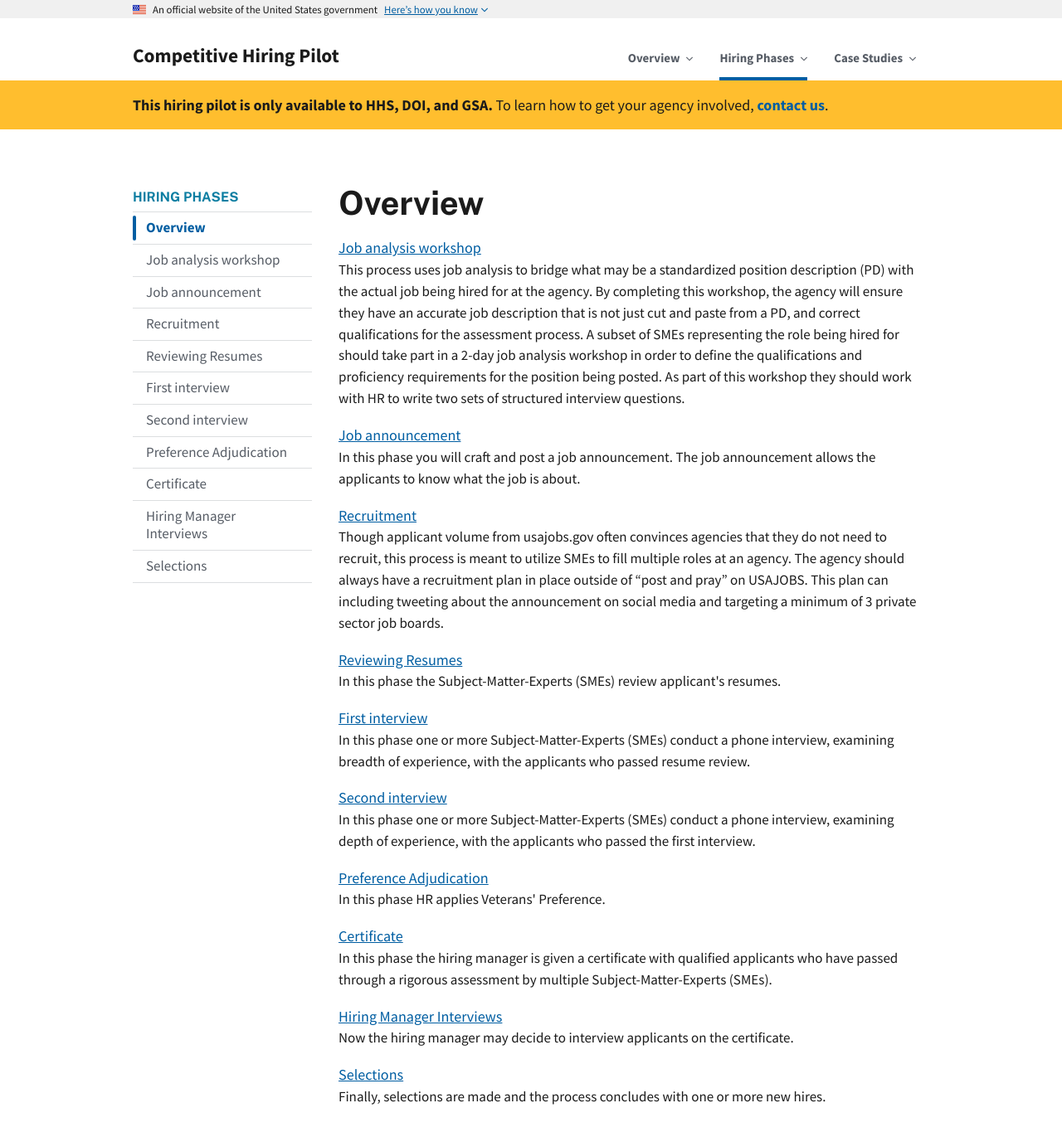
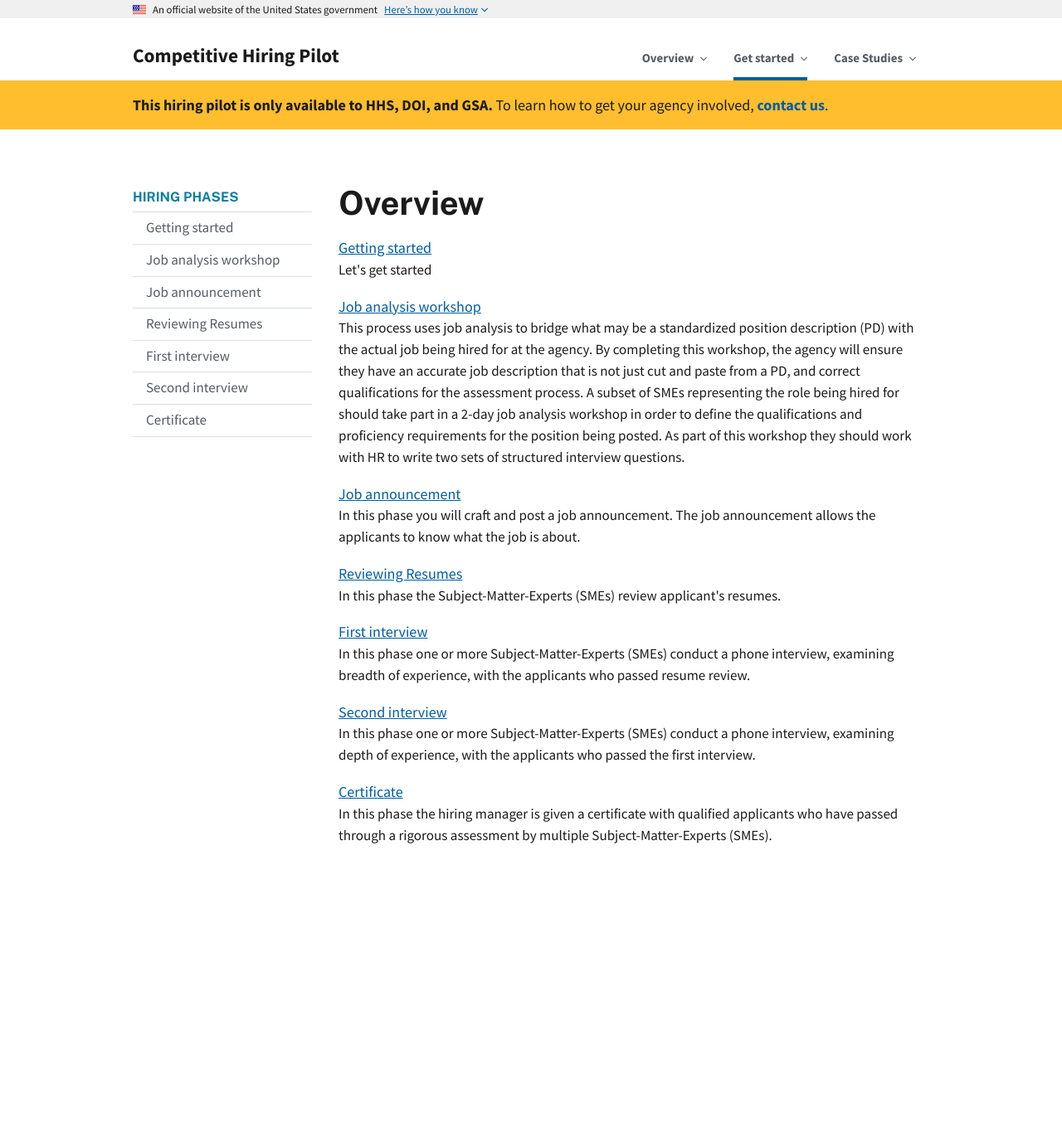
Before and after one commit to usds/SME-QA-Website, a Jekyll site: the page built from pages/phases/index.html, in a window 1280 px wide and 1400 px high. Shown: the top 1371 px of the window at 83% size. Built offline with Jekyll 4.4.1, drawn with Linux system fonts in a browser that asks for light colours.

Commit message:
First go at updating some of the IA. Removes recruitment and spreads it between getting started and job announcment. Adds a policy clarification for interviews.

```diff
--- a/_data/navigation.yml
+++ b/_data/navigation.yml
@@ -2,7 +2,7 @@
   - text: Overview
     href: /
     name: overview
-  - text: Hiring Phases
+  - text: Get started
     href: /hiring-phases/
     name: hiring-phases
   - text: Case Studies
@@ -16,9 +16,22 @@
     href: /overview/our-process/
 
 hiring-phases:
-  - text: Overview
-    href: /hiring-phases/
-    phase: overview
+  - text: Getting started
+    href: /hiring-phases/getting-started/
+    phase: getting-started
+    subnav:
+    - text: Identify Positions and Billets
+      href: "/hiring-phases/getting-started/#identify-positions-and-billets"
+    - text: Choosing Subject Matter Experts
+      href: "/hiring-phases/getting-started/#choosing-subject-matter-experts"
+    - text: Training Subject Matter Experts
+      href: "/hiring-phases/getting-started/#training-subject-matter-experts"
+    - text: Building a Recuitment Pipeline
+      href: "/hiring-phases/getting-started/#building-a-recruitment-pipeline"
+    - text: Creating a Case File
+      href: "/hiring-phases/getting-started/#creating-a-case-file"
+    - text: Measuring a Hiring Action
+      href: "/hiring-phases/getting-started/#measuring-a-hiring-action"
   - text: Job analysis workshop
     href: /hiring-phases/job-analysis/
     phase: job-analysis
@@ -47,14 +60,8 @@
       href: "/hiring-phases/job-announcement/#focus-on-content"
     - text: Creating the announcement
       href: "/hiring-phases/job-announcement/#creating-the-announcement"
-  - text: Recruitment
-    href: "/hiring-phases/recruitment/"
-    phase: recruitment
-    subnav:
-    - text: Planning recruitment
-      href: "/hiring-phases/recruitment/#planning-recruitment"
-    - text: Recruiting for your current roles
-      href: "/hiring-phases/recruitment/#recruiting-for-your-current-roles"
+    - text: Recruiting for your roles
+      href: "/hiring-phases/job-announcement/#recruiting-for-your-roles"
   - text: Reviewing Resumes
     href: /hiring-phases/reviewing-resumes/
     phase: reviewing-resumes
@@ -85,18 +92,16 @@
       href: "/hiring-phases/second-interview/#interviewing-applicants-for-technical-assessment-two"
     - text: Reviewing Second Interview Documentation and Ratings
       href: "/hiring-phases/second-interview/#reviewing-second-interview-documentation-and-ratings"
-  - text: Preference Adjudication
-    href: /hiring-phases/preference-adjudication/
-    phase: preference-adjudication
   - text: Certificate
     href: /hiring-phases/certificate/
     phase: certificate
-  - text: Hiring Manager Interviews
-    href: /hiring-phases/hiring-manager-interviews/
-    phase: hiring-manager-interviews
-  - text: Selections
-    href: /hiring-phases/selections/
-    phase: selections
+    subnav:
+    - text: HR Preference Adjudication
+      href: "/hiring-phases/certificate/#hr-preference-adjudication"
+    - text: Hiring manager interviews
+      href: "/hiring-phases/certificate/#hiring-manager-interviews"
+    - text: Selections
+      href: "/hiring-phases/certificate/#selections"
 
 hiring-roles:
   - text: Human Resources
--- a/pages/phases/certificate.md
+++ b/pages/phases/certificate.md
@@ -12,4 +12,27 @@
   {{ page.intro }}
 </p>
 
+<div class="chp-toolkit">
+  <h4 class="chp-toolkit__title">Toolkit</h4>
+  <ul class="chp-toolkit__list">
+    <li class="chp-toolkit__item">
+      <a href="{{site.baseurl}}/rating-guide/" class="chp-toolkit__link">
+        Preference Adjudication Rating Guide
+      </a>
+    </li>
+  </ul>
+</div>
+
 More soon.
+
+## HR Preference Adjudication
+
+In this phase HR applies Veterans' Preference.
+
+## Hiring manager interviews
+
+Now the hiring manager may decide to interview applicants on the certificate.
+
+## Selections
+
+Finally, selections are made and the process concludes with one or more new hires.
--- /dev/null
+++ b/pages/phases/getting-started.md
@@ -0,0 +1,49 @@
+---
+layout: article
+permalink: /hiring-phases/getting-started/
+section: hiring-phases
+title: Getting started
+sidenav: hiring-phases
+phase: getting-started
+intro: Let's get started
+---
+
+<p class="usa-intro">
+  {{ page.intro }}
+</p>
+
+## Identify Positions and Billets
+
+## Choosing Subject Matter Experts
+
+## Training Subject Matter Experts
+
+## Building a recruitment pipeline
+
+Use and measure the results for these techniques from The U.S. Digital Service (USDS) and The Lab at OPM to develop your short-term and long-term recruiting strategies.
+
+### Developing a Talent Pipeline Strategy
+
+To get the best people for your technical positions, develop a long-term talent pipeline strategy to tell prospective applicants about your agency and the types of work you typically do.
+
+1.  **Attend technology conferences.**
+
+Both USDS and The Lab at OPM encourage staff to participate in tech events both in the DC area and across the country. In order for this to be successful, both groups do what they can to remove friction so that staff can talk about their government work as freely as possible. USDS uses consistent media outreach, blog posts, and social media activity to help raise their profile, and while this takes time and effort to establish, it has paid off.
+
+2.  **Cultivate relationships with well connected individuals.**
+
+The Lab maintains a list of both designers and people interested in civic tech with large networks and audiences. They routinely reach out to these people when there's a job posting to ask them to mention it on Twitter, their blog, LinkedIn page, or even an email to their network.
+
+3.  **Engage with local professional affinity groups.**
+
+If SMEs are members of local meet-ups or other communities, encourage them to share your job announcement there. For example, see these popular D.C. technology events and communities:
+
+-   [D.C. area Drupal meetup group Slack channel](https://www.meetup.com/drupal-dc/messages/archive/)
+-   [D.C. Tech (Rails and JS heavy)](https://www.meetup.com/DC-Tech-Meetup/discussions/)
+-   [D.C. Agile Software testing group](https://www.meetup.com/dcast-io/discussions/)
+-   [Code for D.C.](https://www.meetup.com/Code-for-DC/discussions/)
+-   [Refresh D.C.](https://refresh-dc.org/) - A community of web designers, developers, and other new media professionals working together to refresh the creative, technical, and professional aspects of their trades in the Washington, D.C. area.
+
+## Creating a Case File
+
+## Measuring a Hiring Action
--- a/pages/phases/hiring-manager-interviews.md
+++ /dev/null
@@ -1,15 +0,0 @@
----
-layout: article
-permalink: /hiring-phases/hiring-manager-interviews/
-section: hiring-phases
-title: Hiring Manager Interviews
-sidenav: hiring-phases
-intro: Now the hiring manager may decide to interview applicants on the certificate.
-roles: Hiring Manager
----
-
-<p class="usa-intro">
-  {{ page.intro }}
-</p>
-
-More soon.
--- a/pages/phases/job-announcement.md
+++ b/pages/phases/job-announcement.md
@@ -18,6 +18,11 @@
   <ul class="chp-toolkit__list">
     <li class="chp-toolkit__item">
       <a href="https://usajobs.github.io/ATP-Support/job-announcement-playbook/" target="_blank" class="chp-toolit__link">Job announcement playbook</a>
+    </li>
+    <li class="chp-toolkit__item">
+      <a href="{{ site.baseurl }}/hiring-phases/recruitment/technology-job-boards/" class="chp-toolkit__link">
+        Useful job boards for IT positions
+      </a>
     </li>
   </ul>
 </div>
--- a/pages/phases/preference-adjudication.md
+++ /dev/null
@@ -1,24 +0,0 @@
----
-layout: article
-permalink: /hiring-phases/preference-adjudication/
-section: hiring-phases
-title: Preference Adjudication
-sidenav: hiring-phases
-intro: In this phase HR applies Veterans' Preference.
-roles: [Human Resources]
----
-
-<p class="usa-intro">
-  {{ page.intro }}
-</p>
-
-<div class="chp-toolkit">
-  <h4 class="chp-toolkit__title">Toolkit</h4>
-  <ul class="chp-toolkit__list">
-    <li class="chp-toolkit__item">
-      <a href="{{site.baseurl}}/rating-guide/" class="chp-toolkit__link">
-        Preference Adjudication Rating Guide
-      </a>
-    </li>
-  </ul>
-</div>
--- a/pages/phases/recruitment.md
+++ /dev/null
@@ -1,74 +0,0 @@
----
-layout: article
-permalink: /hiring-phases/recruitment/
-section: hiring-phases
-title: Recruitment
-sidenav: hiring-phases
-phase: recruitment
-intro: Though applicant volume from usajobs.gov often convinces agencies that they do not need to recruit, this process is meant to utilize SMEs to fill multiple roles at an agency. The agency should always have a recruitment plan in place outside of “post and pray” on USAJOBS. This plan can including tweeting about the announcement on social media and targeting a minimum of 3 private sector job boards.
----
-
-<p class="usa-intro">
-  {{ page.intro }}
-</p>
-
-<div class="chp-toolkit">
-  <h4 class="chp-toolkit__title">Toolkit</h4>
-  <ul class="chp-toolkit__list">
-    <li class="chp-toolkit__item">
-      <a href="{{ site.baseurl }}/hiring-phases/recruitment/technology-job-boards/" class="chp-toolkit__link">
-        Useful job boards for IT positions
-      </a>
-    </li>
-  </ul>
-</div>
-
-## Planning Recruitment
-
-Use and measure the results for these techniques from The U.S. Digital Service (USDS) and The Lab at OPM to develop your short-term and long-term recruiting strategies.
-
-### Developing a Talent Pipeline Strategy
-
-To get the best people for your technical positions, develop a long-term talent pipeline strategy to tell prospective applicants about your agency and the types of work you typically do.
-
-1.  **Attend technology conferences.**
-
-Both USDS and The Lab at OPM encourage staff to participate in tech events both in the DC area and across the country. In order for this to be successful, both groups do what they can to remove friction so that staff can talk about their government work as freely as possible. USDS uses consistent media outreach, blog posts, and social media activity to help raise their profile, and while this takes time and effort to establish, it has paid off.
-
-2.  **Cultivate relationships with well connected individuals.**
-
-The Lab maintains a list of both designers and people interested in civic tech with large networks and audiences. They routinely reach out to these people when there's a job posting to ask them to mention it on Twitter, their blog, LinkedIn page, or even an email to their network.
-
-3.  **Engage with local professional affinity groups.**
-
-If SMEs are members of local meet-ups or other communities, encourage them to share your job announcement there. For example, see these popular D.C. technology events and communities:
-
--   [D.C. area Drupal meetup group Slack channel](https://www.meetup.com/drupal-dc/messages/archive/)
--   [D.C. Tech (Rails and JS heavy)](https://www.meetup.com/DC-Tech-Meetup/discussions/)
--   [D.C. Agile Software testing group](https://www.meetup.com/dcast-io/discussions/)
--   [Code for D.C.](https://www.meetup.com/Code-for-DC/discussions/)
--   [Refresh D.C.](https://refresh-dc.org/) - A community of web designers, developers, and other new media professionals working together to refresh the creative, technical, and professional aspects of their trades in the Washington, D.C. area.
-
-## Recruiting For Your Current Roles
-
-When you have positions ready to be announced, plan where you'll advertise the opportunities to attract the best talent based on your needs.
-
-1.  **Post to free and popular targeted job boards**
-
-If you have access to paid job boards, then absolutely use those resources, but consider also finding popular job boards targeted to the audience you are trying to reach. See "[Popular Technology Job Boards](#popular-technology-job-boards)" for some ideas.
-
-2.  **Answer questions about your job posting via email or phone**
-
-Both USDS and The Lab have tasked a panel of people involved in the hiring action with answering questions over a conference call. Include the time and phone number for the pre-scheduled call in your job announcement, along with an explanation of the types of questions you'll cover. For example:
-
-> To address questions about the application process and requirements, `{YOUR OFFICE}` will offer several optional phone calls during the application period for this position. For details about the timing of those calls and how to participate, see <https://www.eventbrite.com/o/[id]>."
-
-While these calls don't help attract applicants, they improve the applicant experience by narrowing the pool to truly interested applicants who need specific answers to stay in contention. If scheduled calls are too much for your group, simply include a phone number or email address that would be staffed  as long as the job is posted, beginning the day your job opens.
-
-3.  **Personal and professional referrals**
-
-Good old fashioned networking is still extremely effective. Mention positions to your internal networks and ask them to reach out to *their* networks to encourage people to apply.
-
-4.  **Resume mining**
-
-The Agency Talent Portal from USAJOBS allows you to search over a million resumes. To request an account, write to <a href="mailto:recruiter-help@usajobs.gov">recruiter-help@usajobs.gov</a>.
--- a/pages/phases/selections.md
+++ /dev/null
@@ -1,15 +0,0 @@
----
-layout: article
-permalink: /hiring-phases/selections/
-section: hiring-phases
-title: Selections
-sidenav: hiring-phases
-intro: Finally, selections are made and the process concludes with one or more new hires.
-roles: [Human Resources, Hiring Manager]
----
-
-<p class="usa-intro">
-  {{ page.intro }}
-</p>
-
-More soon.
```
Also changed, not shown: other parts of pages/phases/job-announcement.md (+24 -0 lines), _sme-tasks/0350_policy-clarification.md (added, +25 -0 lines).
